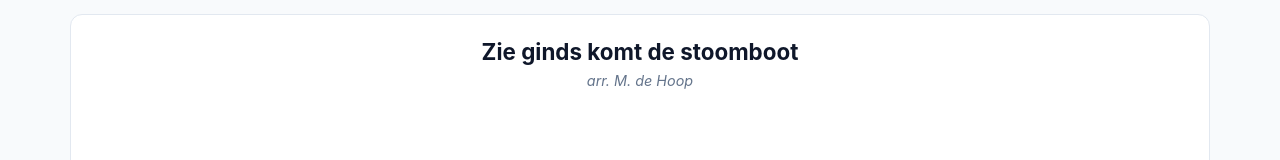
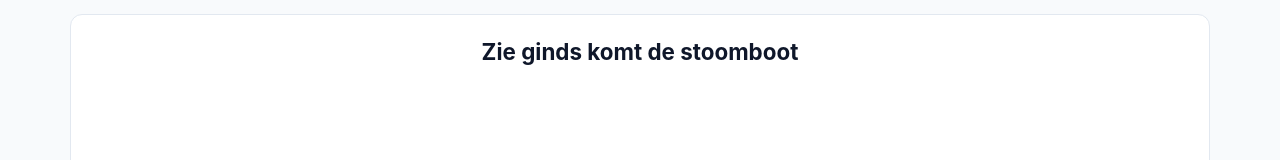
Before and after one commit to wmchoe/play_music, a plain HTML site: page index.html in a window 1280 px wide. Shown: the part 246-406 px from the top of the page. Drawn offline with Linux system fonts and the light colour scheme.

Commit message:
update
Removed the arranger credit from the score header.

```diff
--- a/index.html
+++ b/index.html
@@ -295,7 +295,6 @@
   <div class="score-card">
     <div class="score-header">
       <h2>Zie ginds komt de stoomboot</h2>
-      <p>arr. M. de Hoop</p>
     </div>
     <svg id="staffSvg" viewBox="0 0 1060 980"></svg>
   </div>
```
